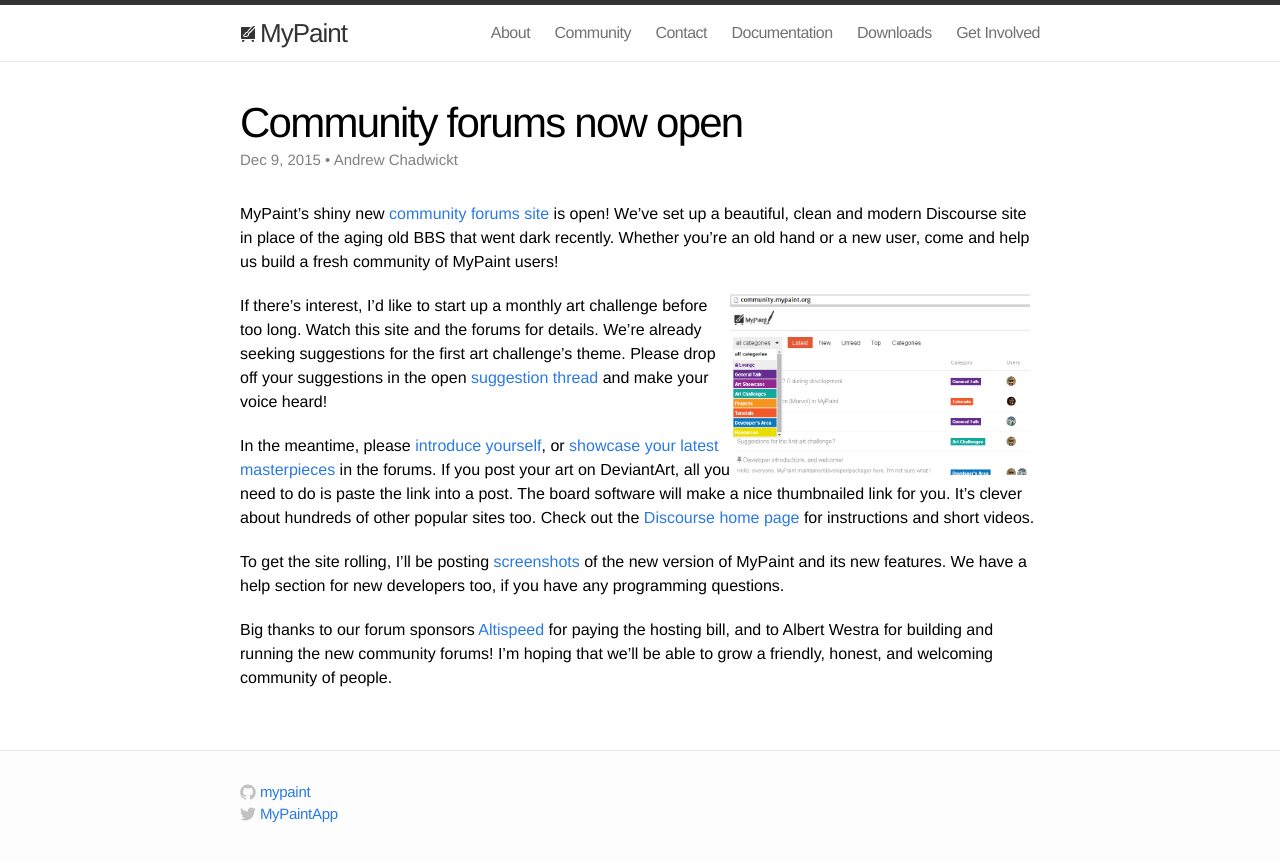
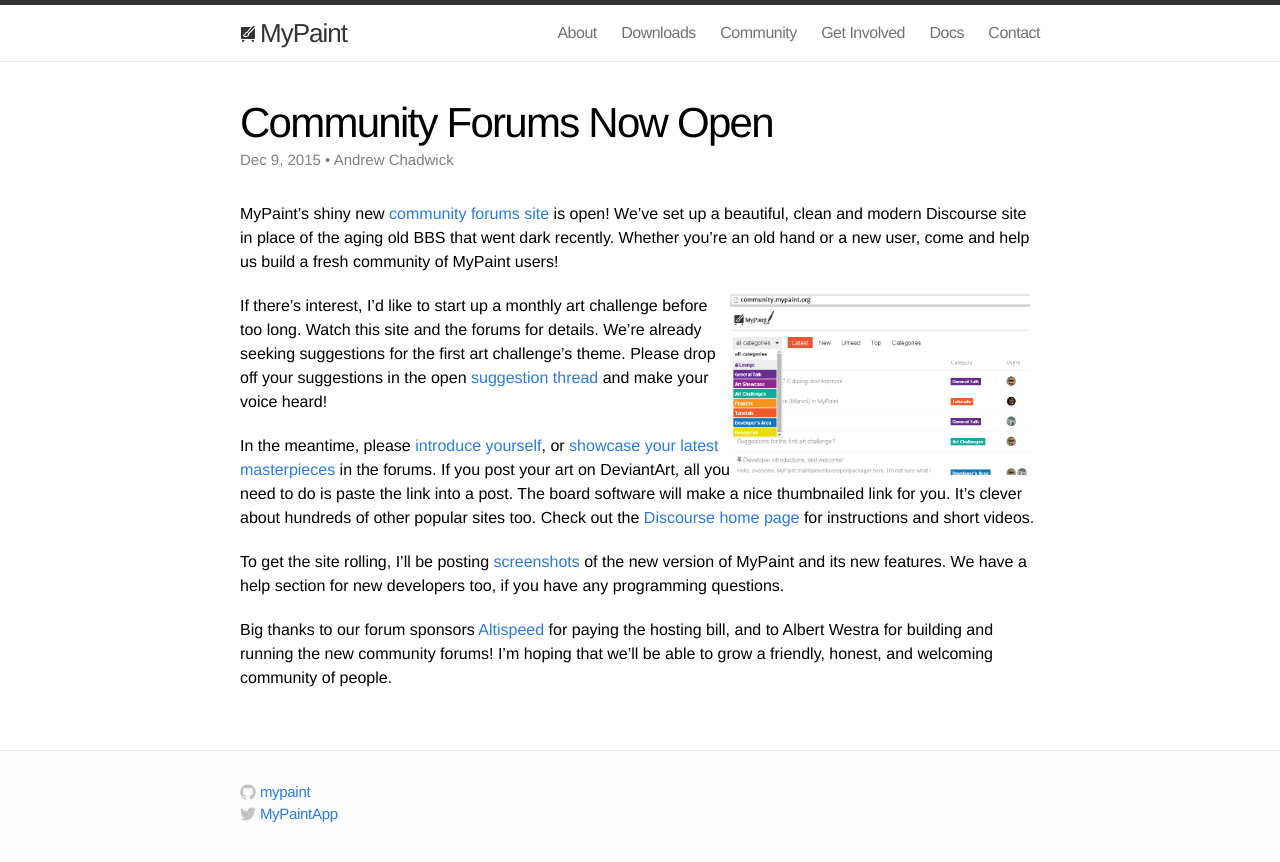
Before and after one commit to mypaint/website-2015, a Jekyll site: the page built from _posts/2015-12-09-community-forums.md, in a window 1280 px wide. Shown: the top 862 px of the page. Built offline with Jekyll 4.4.1, drawn with Linux system fonts in a browser that asks for light colours.

Commit message:
Hardcoded Header Links
I coded in the HTML links to various parts of the website and
external links in the header. The reason for this was to have
control of the link order, and have a consistency when I customize
the header of the discourse site. Plus I fix a error in the latest
blog post that caused it not to serve on my local build.

```diff
--- a/_config.yml
+++ b/_config.yml
@@ -9,10 +9,3 @@
 # Build settings
 markdown: kramdown
 permalink: pretty
-
-#gems
-gems:
-  - jekyll-redirect-from
-
-whitelist:
-  - jekyll-redirect-from
--- a/_includes/header.html
+++ b/_includes/header.html
@@ -17,9 +17,12 @@
         </svg>
       </a>
       <div class="trigger">
-        {% for page in site.pages %}
-          {% if page.title %}<a class="page-link" href="{{ page.url | prepend: site.baseurl }}">{{ page.title }}</a>{% endif %}
-        {% endfor %}
+        <a class="page-link" href="/about/">About</a>
+        <a class="page-link" href="/downloads/">Downloads</a>
+        <a class="page-link" href="http://community.mypaint.org">Community</a>
+        <a class="page-link" href="/join/">Get Involved</a>
+        <a class="page-link" href="https://github.com/mypaint/mypaint/wiki/Documentation">Docs</a>
+        <a class="page-link" href="https://github.com/mypaint/mypaint/wiki/Community-and-Contacts">Contact</a>
       </div>
     </nav>
 
--- a/_posts/2015-12-09-community-forums.md
+++ b/_posts/2015-12-09-community-forums.md
@@ -1,8 +1,8 @@
 ---
 layout: post
-title: "Community forums now open"
-author: Andrew Chadwickt
-date: 2015-12-09 18:36
+title: "Community Forums Now Open"
+author: Andrew Chadwick
+date: 2015-12-09 18:36:00
 categories: blog
 ---
 
```
Also changed, not shown: community.md (deleted, +0 -6 lines), contact.md (deleted, +0 -6 lines).
